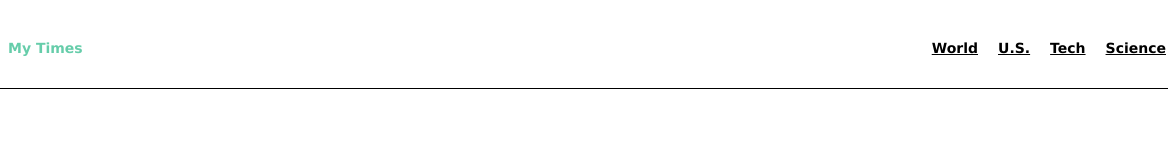
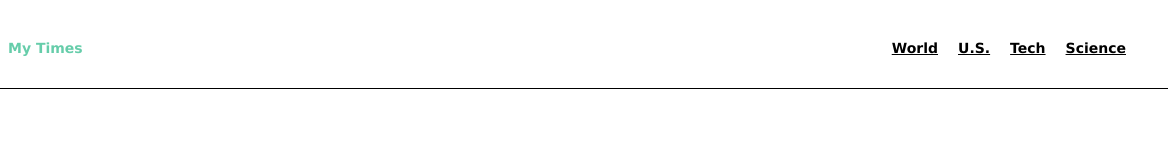
Before and after one commit to grandpoisson/MyTimes, a plain HTML site: page index.html in a window 1280 px wide. Shown: the full height of the page, 112-1280 px from the left. Drawn offline with Linux system fonts and the light colour scheme.

Commit message:
First commit with some html and css

```diff
--- a/resources/css/style.css
+++ b/resources/css/style.css
@@ -10,6 +10,9 @@ header {
 	font-family: Verdana;
   	font-size: 14px;
   	font-weight: bold;
+}
+header nav {
+	padding-right: 40px;
 }
 
 .logo {
```
